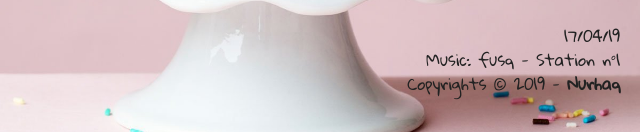
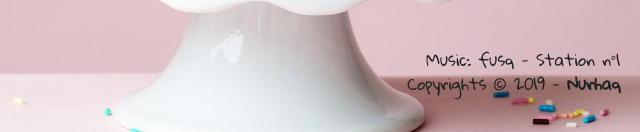
Before and after one commit to erwinnurhaq/happybrutdei, a plain HTML site: page index.html in a window 1280 px wide. Shown: the part 668-800 px from the top of the page, 640-1280 px from the left. Drawn offline with nearby package versions, Linux system fonts and the light colour scheme.

Commit message:
Update index.html

```diff
--- a/index.html
+++ b/index.html
@@ -34,7 +34,7 @@
             <div class="col-xl-6 col-sm-12">
                 <div class="animateA"><p class="text1 animate1">Happy Brutdei!!</p></div>
                 <div class="animateB text2">
-                    <p>17/04/19<br>Music: fusq - Station n°1<br>Copyrights &copy; 2019 - <b>Nurhaq</b></p>
+                    <p>Music: fusq - Station n°1<br>Copyrights &copy; 2019 - <b>Nurhaq</b></p>
                 </div>
             </div>
         </div>
```
